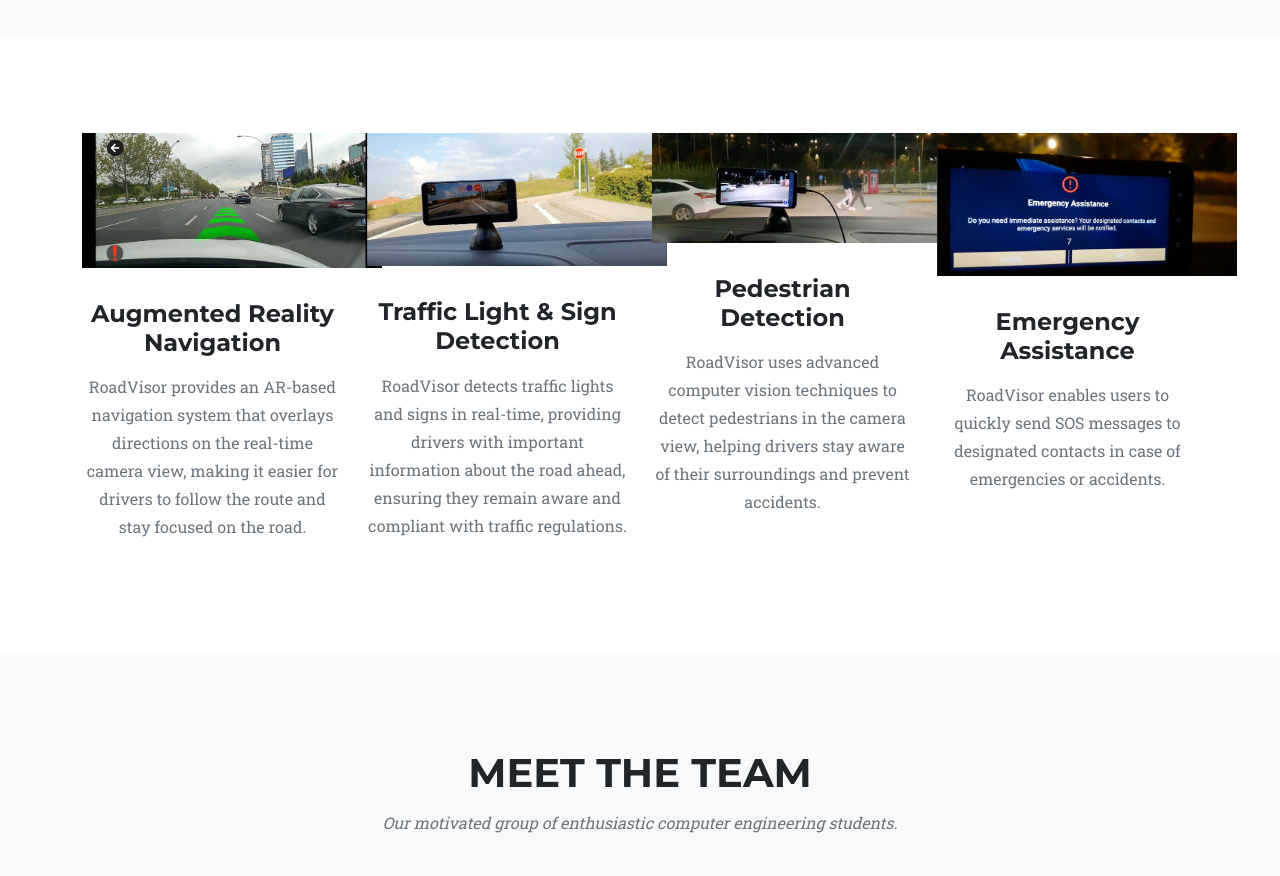
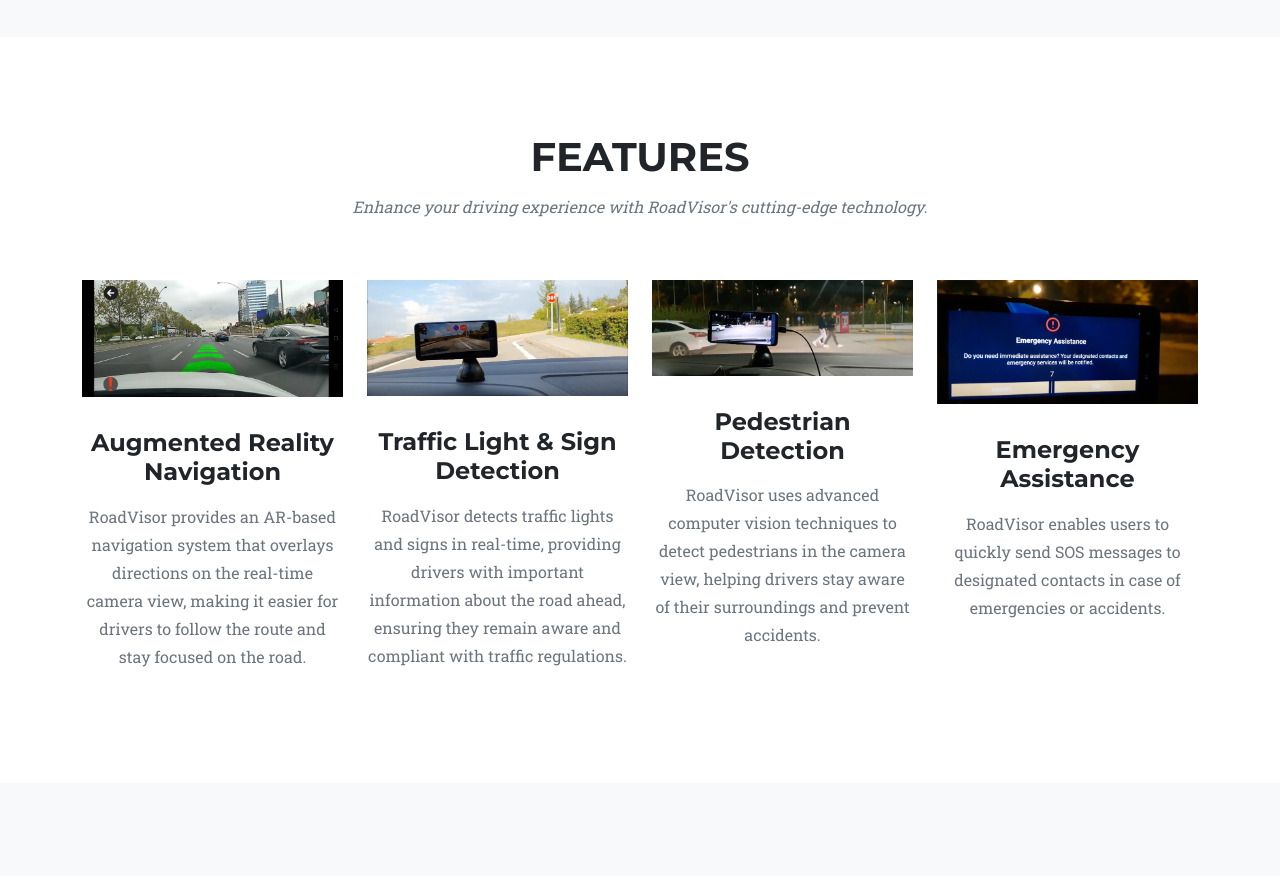
Before and after one commit to AmmaarIftikhar/roadvisor.github.io, a plain HTML site: page index.html in a window 1280 px wide. Shown: the part 1120-1996 px from the top of the page. Drawn offline with nearby package versions, Linux system fonts and the light colour scheme.

Commit message:
Update index.html

```diff
--- a/index.html
+++ b/index.html
@@ -60,24 +60,28 @@
       <!-- Features-->
       <section class="page-section" id="features">
          <div class="container">
+            <div class="text-center">
+               <h2 class="section-heading text-uppercase">Features</h2>
+               <h3 class="section-subheading text-muted">Enhance your driving experience with RoadVisor's cutting-edge technology.</h3>
+            </div>
             <div class="row text-center">
                <div class="col-md-3">
-                    <img class="img-fluid mx-auto mb-3" src="assets/img/features/ar-navigation.jpeg" alt="Augmented Reality Navigation" style="max-width:300px; max-height:300px;"/>
+                  <img class="img-fluid mx-auto mb-3" src="assets/img/features/ar-navigation.jpeg" alt="Augmented Reality Navigation" />
                   <h4 class="my-3">Augmented Reality Navigation</h4>
                   <p class="text-muted">RoadVisor provides an AR-based navigation system that overlays directions on the real-time camera view, making it easier for drivers to follow the route and stay focused on the road.</p>
                </div>
                <div class="col-md-3">
-                    <img class="img-fluid mx-auto mb-3" src="assets/img/features/sign-detection.jpeg" alt="Traffic Light & Sign Detection" style="max-width:300px; max-height:300px;"/>
+                  <img class="img-fluid mx-auto mb-3" src="assets/img/features/sign-detection.jpeg" alt="Traffic Light & Sign Detection" />
                   <h4 class="my-3">Traffic Light & Sign Detection</h4>
                   <p class="text-muted">RoadVisor detects traffic lights and signs in real-time, providing drivers with important information about the road ahead, ensuring they remain aware and compliant with traffic regulations.</p>
                </div>
                <div class="col-md-3">
-                    <img class="img-fluid mx-auto mb-3" src="assets/img/features/pedestrian-detection.jpeg" alt="Pedestrian Detection" style="max-width:300px; max-height:300px;"/>
+                  <img class="img-fluid mx-auto mb-3" src="assets/img/features/pedestrian-detection.jpeg" alt="Pedestrian Detection" />
                   <h4 class="my-3">Pedestrian Detection</h4>
                   <p class="text-muted">RoadVisor uses advanced computer vision techniques to detect pedestrians in the camera view, helping drivers stay aware of their surroundings and prevent accidents.</p>
                </div>
                <div class="col-md-3">
-                    <img class="img-fluid mx-auto mb-3" src="assets/img/features/emergency-assistance.jpeg" alt="Driving Analytics & Feedback" style="max-width:300px; max-height:300px;"/>
+                  <img class="img-fluid mx-auto mb-3" src="assets/img/features/emergency-assistance.jpeg" alt="Driving Analytics & Feedback" />
                   <h4 class="my-3">Emergency Assistance</h4>
                   <p class="text-muted">RoadVisor enables users to quickly send SOS messages to designated contacts in case of emergencies or accidents.</p>
                </div>
```
Lines whose indentation alone changed are shown as unchanged.
